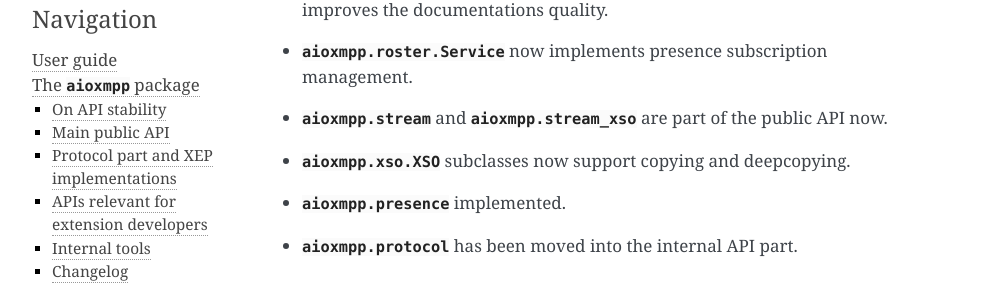
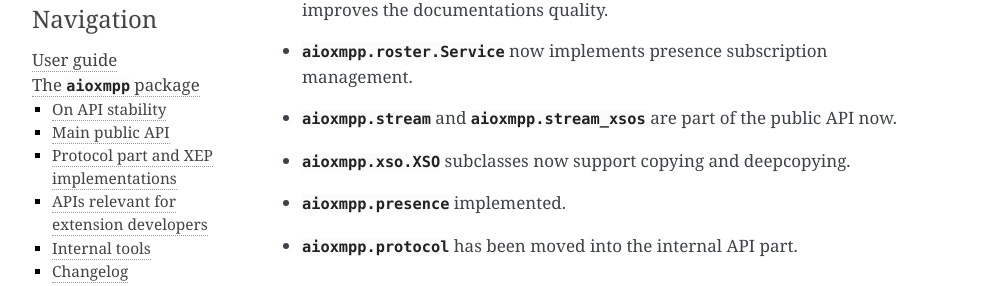
Before and after one commit to horazont/aioxmpp, a Sphinx documentation site: the page built from docs/api/changelog.rst, in a window 1280 px wide. Shown: the part 258-544 px from the top of the page, without its empty margins (148-1141 px from the left). Built offline with Sphinx 7.4.7, drawn with Linux system fonts in a browser that asks for light colours.

```diff
--- a/docs/api/changelog.rst
+++ b/docs/api/changelog.rst
@@ -15,7 +15,7 @@
 * :class:`aioxmpp.roster.Service` now implements presence subscription
   management.
 
-* :mod:`aioxmpp.stream` and :mod:`aioxmpp.stream_xso` are part of the public
+* :mod:`aioxmpp.stream` and :mod:`aioxmpp.stream_xsos` are part of the public
   API now.
 
 * :class:`aioxmpp.xso.XSO` subclasses now support copying and deepcopying.
```
